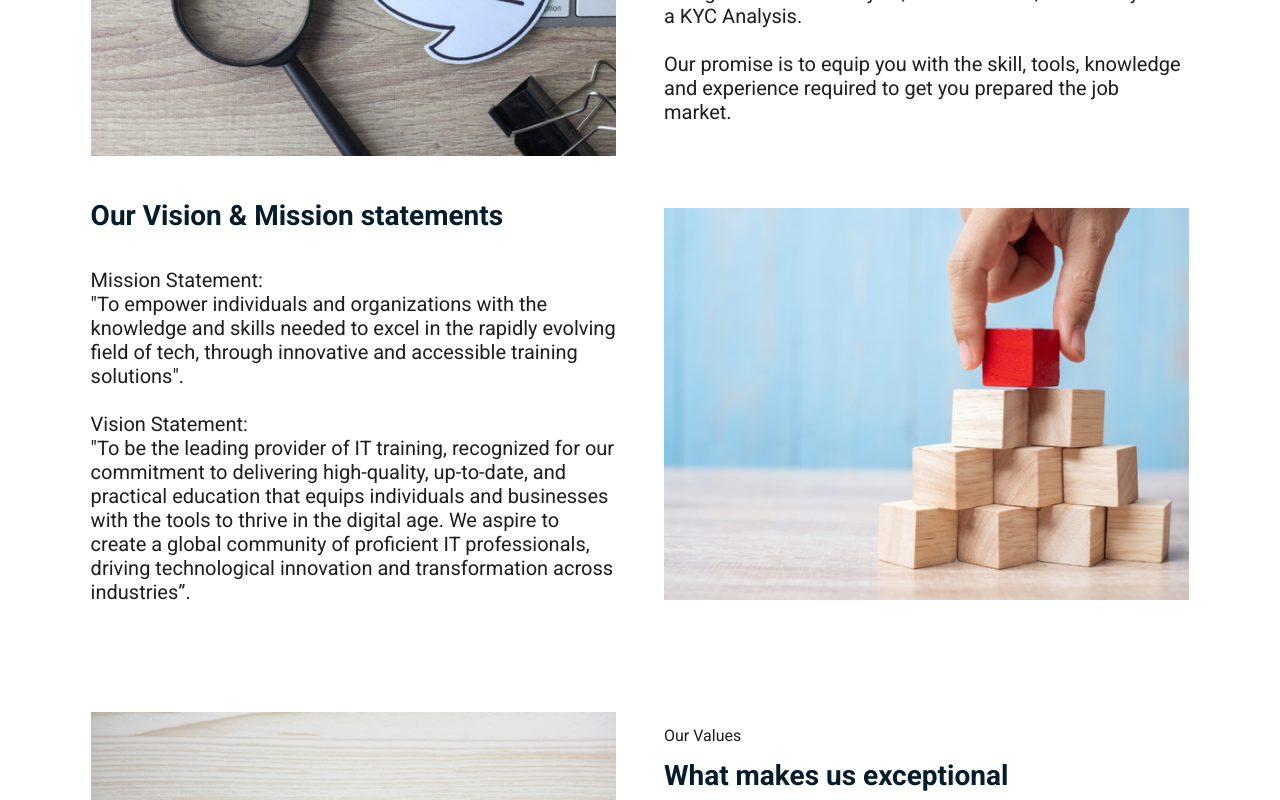
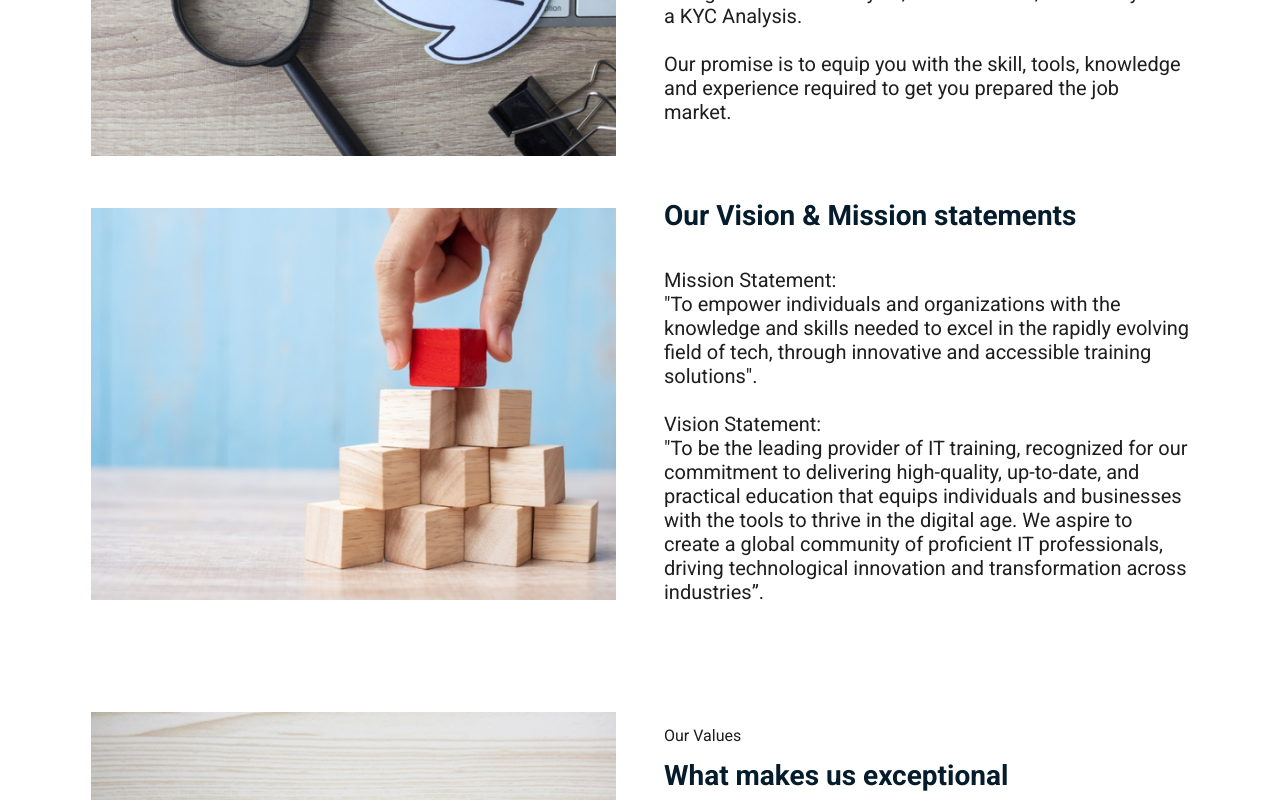
Before and after one commit to elijahthis/bluetech-consulting, a Next.js app: page /about-us in a window 1280 px wide. Shown: the part 600-1400 px from the top of the page. Built offline with nearby package versions, Linux system fonts and the light colour scheme.

Commit message:
feat: about changes

```diff
--- a/pageParts/about-us/StoryVision.tsx
+++ b/pageParts/about-us/StoryVision.tsx
@@ -24,7 +24,7 @@ export const StoryVision = () => {
 					}
 				/>
 			</ImgTextCol>
-			<ImgTextCol imgURL={about2Img} textSide="left">
+			<ImgTextCol imgURL={about2Img} textSide="right">
 				<TiTleTextStory
 					title="Our Vision & Mission statements"
 					body={
```
